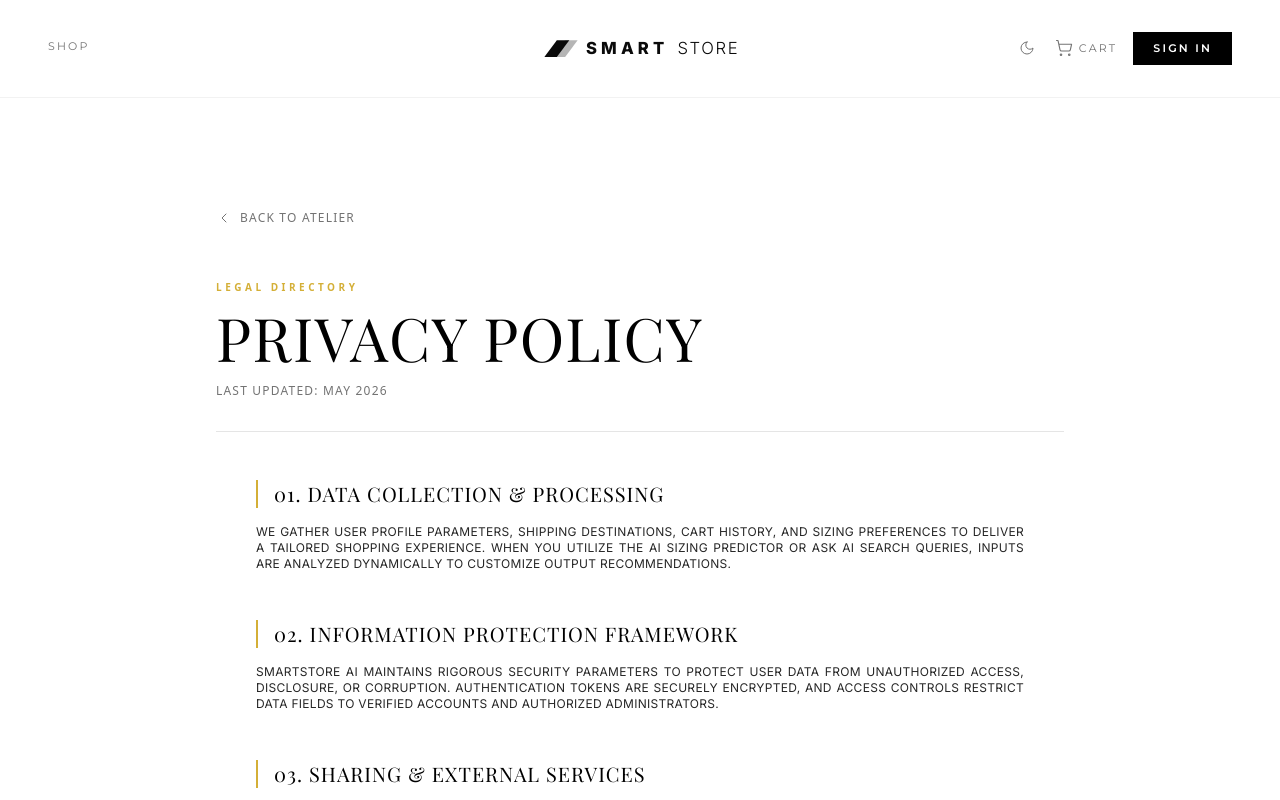
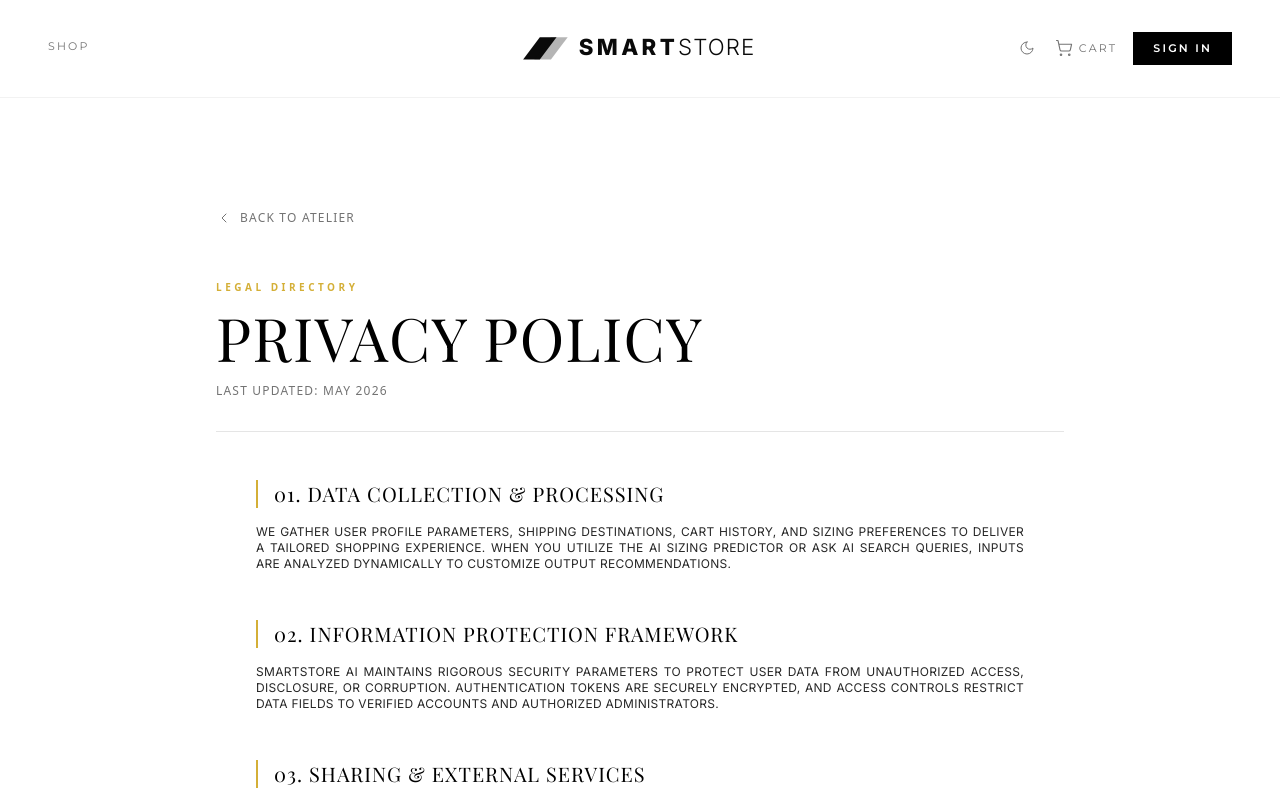
Before and after one commit to Ayushh-k/SmartStore-AI, a React (Vite) app in the folder frontend/: page /privacy in a window 1280 px wide. Shown: the top 800 px of the page. Built offline with nearby package versions, Linux system fonts and the light colour scheme; no server answers; a web font is replaced by a local one.

Commit message:
fix(brand): combine logo texts into single word and scale up display size

```diff
--- a/frontend/src/components/AdminLayout.jsx
+++ b/frontend/src/components/AdminLayout.jsx
@@ -256,7 +256,7 @@ const AdminLayout = () => {
           <div className="mb-8 flex items-center justify-between border-b border-gray-200 dark:border-neutral-900 pb-5">
             <div className="flex flex-col gap-1 text-left">
               <Link to="/" className="block hover:opacity-80 transition-opacity">
-                <SmartStoreLogo className="w-36 h-auto text-[#0a0a0a] dark:text-white" />
+                <SmartStoreLogo className="w-44 h-auto text-[#0a0a0a] dark:text-white" />
               </Link>
               <div className="text-[8px] uppercase tracking-widest text-neutral-500 dark:text-neutral-400 mt-0.5 pl-0.5">
                 {user.storeName || "Admin Console"}
--- a/frontend/src/components/Footer.jsx
+++ b/frontend/src/components/Footer.jsx
@@ -41,7 +41,7 @@ const Footer = () => {
           {/* Column 1: Brand */}
           <div className="space-y-4">
             <Link to="/" className="block hover:opacity-80 transition-opacity">
-              <SmartStoreLogo className="w-44 h-auto text-[#0a0a0a] dark:text-white" />
+              <SmartStoreLogo className="w-56 h-auto text-[#0a0a0a] dark:text-white" />
             </Link>
             <p className="text-xs text-neutral-500 dark:text-neutral-400 font-sans tracking-wide leading-relaxed max-w-xs uppercase">
               Elevating everyday essentials through curated design, minimalist architectural forms, and intelligent engineering.
--- a/frontend/src/components/SmartStoreLogo.jsx
+++ b/frontend/src/components/SmartStoreLogo.jsx
@@ -3,13 +3,15 @@ import React from "react";
 
 const SmartStoreLogo = ({ className = "w-32 h-auto" }) => {
   return (
-    <svg viewBox="0 0 250 40" fill="none" xmlns="http://www.w3.org/2000/svg" className={className}>
+    <svg viewBox="0 0 230 40" fill="none" xmlns="http://www.w3.org/2000/svg" className={className}>
       {/* Abstract Sharp 'S' Icon */}
       <path d="M10 30L25 10H40L25 30H10Z" fill="currentColor" />
       <path d="M20 30L35 10H50L35 30H20Z" fill="currentColor" fillOpacity="0.3" />
-      {/* Clean Luxury Typography */}
-      <text x="60" y="26" fontFamily="Inter, sans-serif" fontWeight="800" fontSize="20" letterSpacing="0.25em" fill="currentColor">SMART</text>
-      <text x="170" y="26" fontFamily="Inter, sans-serif" fontWeight="300" fontSize="20" letterSpacing="0.1em" fill="currentColor">STORE</text>
+      {/* Clean Luxury Typography as One Word */}
+      <text x="60" y="26" fontFamily="Inter, sans-serif" fill="currentColor">
+        <tspan fontWeight="800" fontSize="20" letterSpacing="0.15em">SMART</tspan>
+        <tspan fontWeight="300" fontSize="20" letterSpacing="0.05em">STORE</tspan>
+      </text>
     </svg>
   );
 };
--- a/frontend/src/components/UserNavbar.jsx
+++ b/frontend/src/components/UserNavbar.jsx
@@ -177,7 +177,7 @@ const UserNavbar = () => {
             className="block hover:opacity-80 transition-opacity"
             onClick={() => setIsMenuOpen(false)}
           >
-            <SmartStoreLogo className="w-36 h-auto text-[#0a0a0a] dark:text-white" />
+            <SmartStoreLogo className="w-44 h-auto text-[#0a0a0a] dark:text-white" />
           </Link>
           <button
             onClick={() => setIsMenuOpen(false)}
@@ -400,7 +400,7 @@ const UserNavbar = () => {
         {/* Center: Logo — absolutely centered so it never shifts */}
         <div className="absolute left-0 right-0 flex justify-center pointer-events-none">
           <Link to="/" className="pointer-events-auto block hover:opacity-80 transition-opacity">
-            <SmartStoreLogo className={`w-40 sm:w-52 h-auto ${isStorefront ? "text-white" : "text-[#0a0a0a] dark:text-white"}`} />
+            <SmartStoreLogo className={`w-48 sm:w-64 h-auto ${isStorefront ? "text-white" : "text-[#0a0a0a] dark:text-white"}`} />
           </Link>
         </div>
 
--- a/frontend/src/pages/developer/DeveloperLayout.jsx
+++ b/frontend/src/pages/developer/DeveloperLayout.jsx
@@ -86,7 +86,7 @@ const DeveloperLayout = () => {
           <div className="mb-8 flex items-center justify-between border-b border-gray-200 dark:border-neutral-900 pb-5">
             <div className="flex flex-col gap-1 text-left">
               <Link to="/" className="block hover:opacity-80 transition-opacity">
-                <SmartStoreLogo className="w-36 h-auto text-[#0a0a0a] dark:text-white" />
+                <SmartStoreLogo className="w-44 h-auto text-[#0a0a0a] dark:text-white" />
               </Link>
               <div className="text-[8px] uppercase tracking-widest text-neutral-500 dark:text-neutral-400 mt-0.5 pl-0.5">
                 Developer Portal
```
